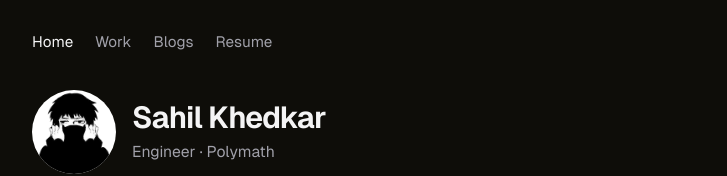
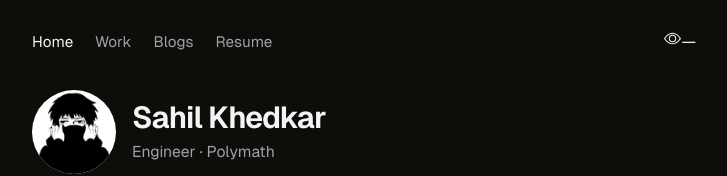
Before and after one commit to sahilkhedkar/sahilkhedkar.com, a Next.js app in the folder apps/web/: page / in a window 1280 px wide. Shown: the top 176 px of the page, without its empty margins (276-1003 px from the left). Built offline with nearby package versions, Linux system fonts and the light colour scheme; no server answers; the database is empty.

Commit message:
Place view counter in site header

```diff
--- a/apps/web/app/components/site-header.tsx
+++ b/apps/web/app/components/site-header.tsx
@@ -3,6 +3,7 @@
 import Link from "next/link";
 import { usePathname } from "next/navigation";
 import { headerNav } from "../lib/profile";
+import { ViewCounter } from "./view-counter";
 
 export function SiteHeader() {
   const pathname = usePathname();
@@ -20,6 +21,7 @@ export function SiteHeader() {
             );
           })}
         </nav>
+        <ViewCounter />
       </div>
     </header>
   );
```
